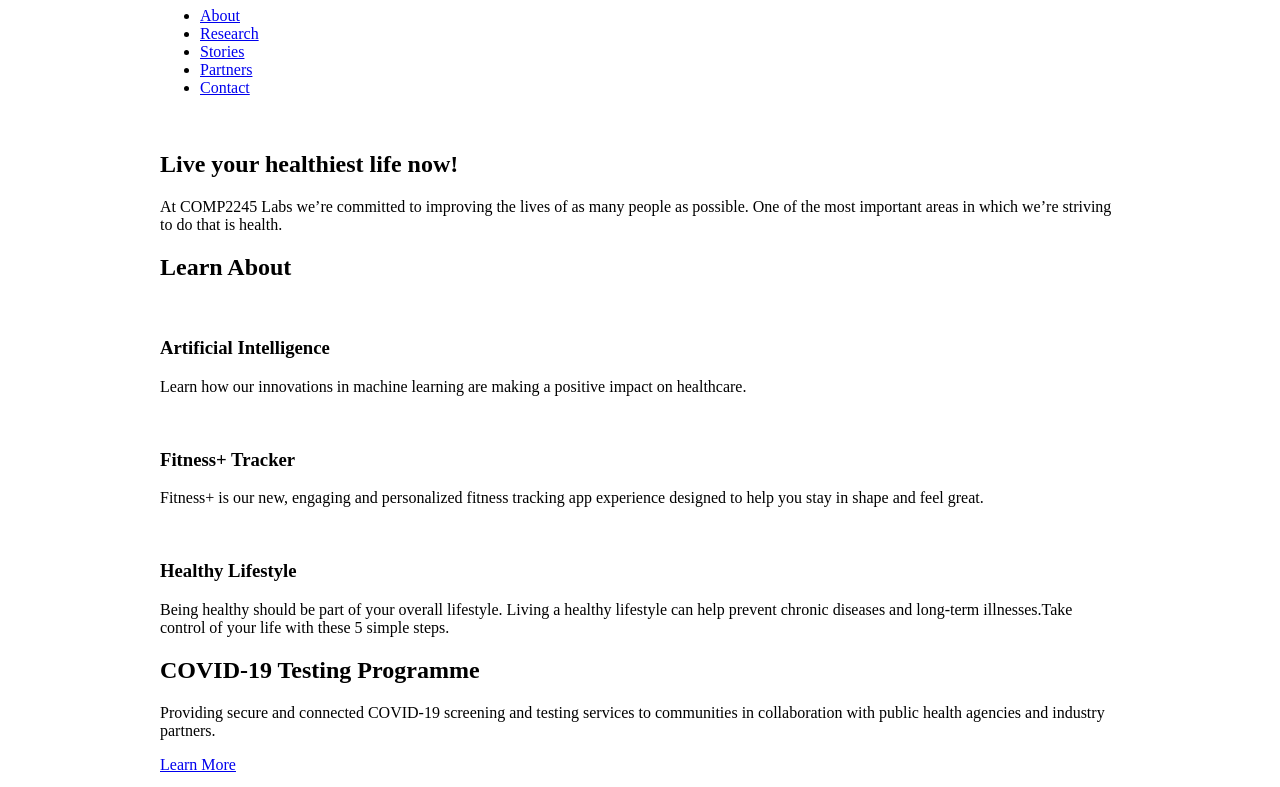
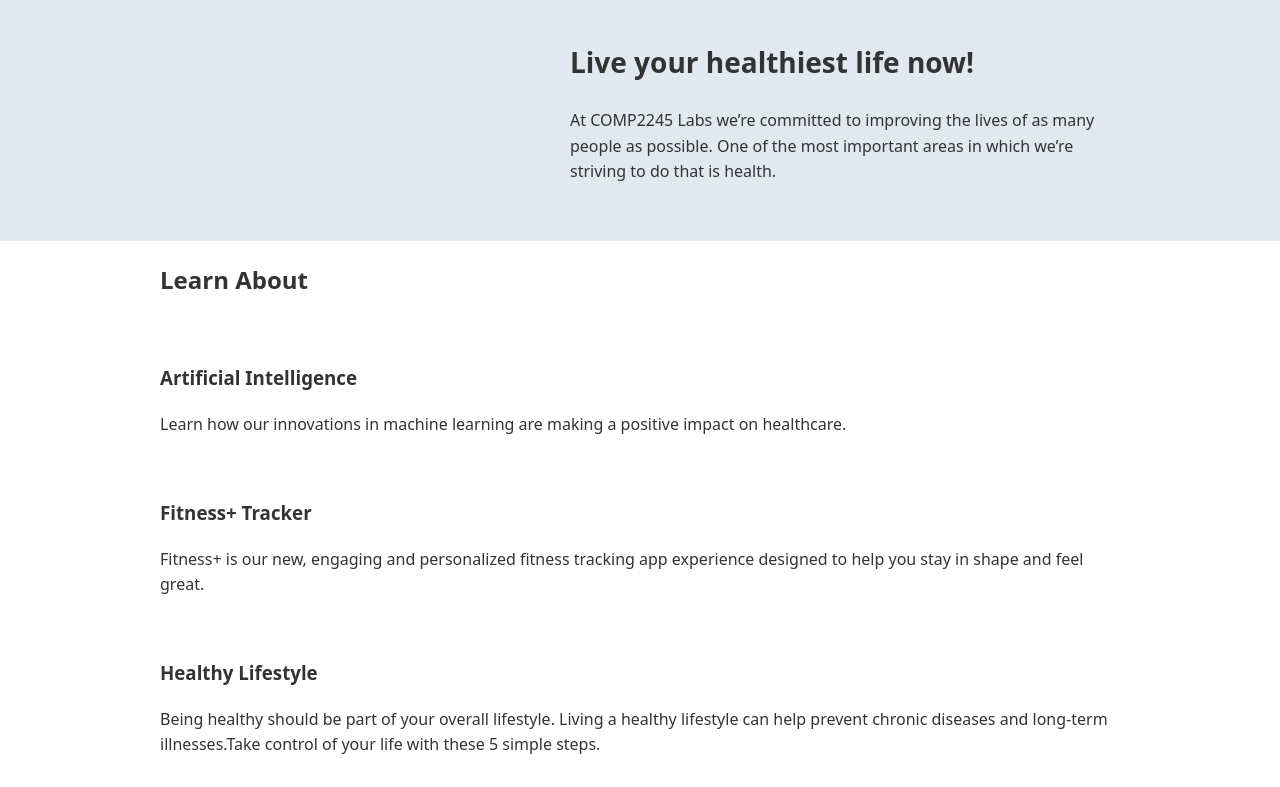
Before and after one commit to Che-Oumar/comp2245-project1, a plain HTML site: page index.html in a window 1280 px wide. Shown: the part 73-860 px from the top of the page. Drawn offline with Linux system fonts and the light colour scheme.

Commit message:
fixed index name and some styling

```diff
--- a/index.html
+++ b/index.html
@@ -110,7 +110,7 @@
     </main>
     <footer>
         <div class="container">
-            <p>Copyright 2020, Your Name</p>
+            <p>Copyright 2020, Che-Oumar Weston</p>
         </div>
     </footer>
 </body>
--- a/styles.css
+++ b/styles.css
@@ -2,10 +2,77 @@
 body {
     margin: 0;
     font-size: 16px;
+    font-family: system-ui, sans-serif;
+    line-height: 1.6;
+    color: #333;
 }
 
 .container {
     margin: 0 auto;
     max-width: 960px;
     width: 100%;
+    padding: 0 20px;
 }
+
+header {
+    background-color: white;
+    padding: 20px 0;
+    font-size: 18px;
+    border-bottom: 1px solid #e2e8f0;
+}
+
+header .container {
+    display: flex;
+    justify-content: space-between;
+    align-items: center;
+}
+
+header h1 {
+    margin: 0;
+    font-size: 20px;
+}
+
+nav ul {
+    list-style-type: none;
+    margin: 0;
+    padding: 0;
+    display: flex;
+    gap: 20px;
+}
+
+nav a {
+    text-decoration: none;
+    color: #6b7280;
+    transition: color 0.3s;
+}
+
+nav a:hover {
+    color: #5A67D8;
+}
+
+/* Hero Overview Section */
+.overview-hero {
+    background-color: #E2E8F0;
+    padding: 40px 0;
+}
+
+.overview-hero .container {
+    display: flex;
+    align-items: center;
+    justify-content: space-between;
+    flex-wrap: wrap;
+}
+
+.overview-hero-image img {
+    width: 300px;
+    height: auto;
+}
+
+.overview-hero-text {
+    max-width: 550px;
+}
+
+.overview-hero-text h2 {
+    font-size: 28px;
+    margin-top: 0;
+}
```
